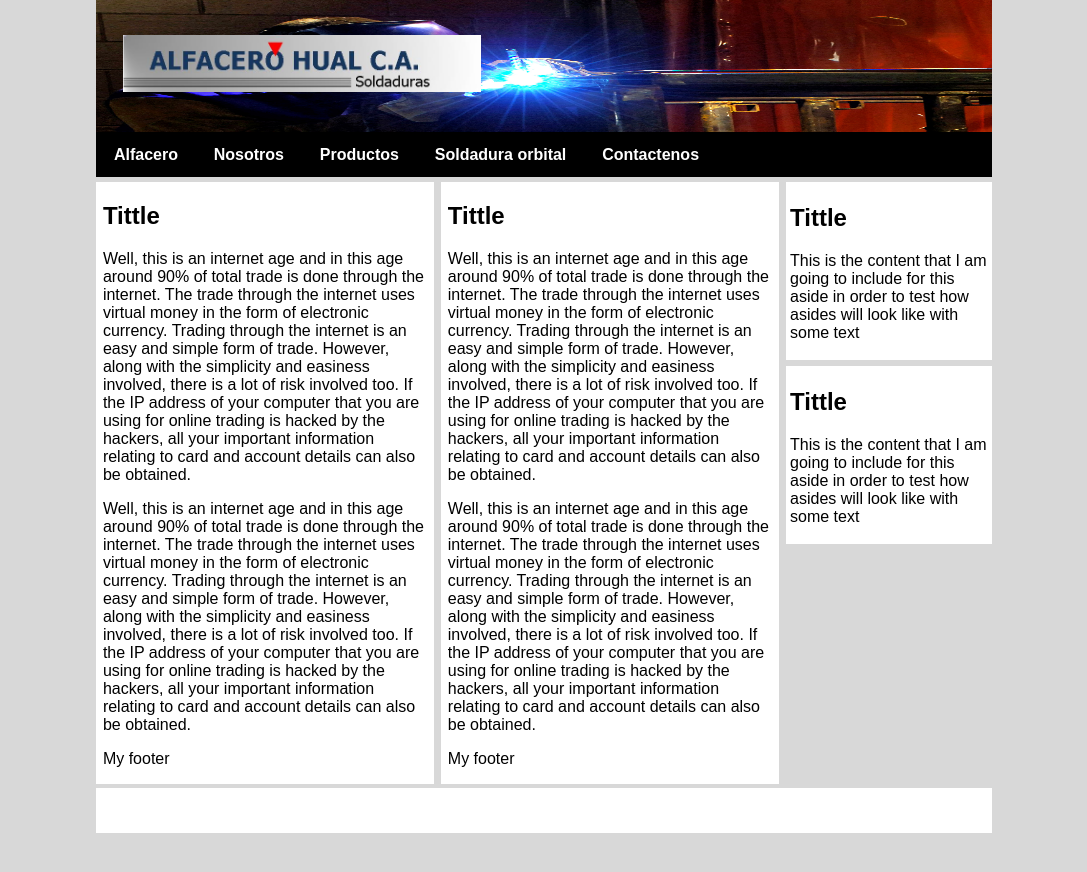
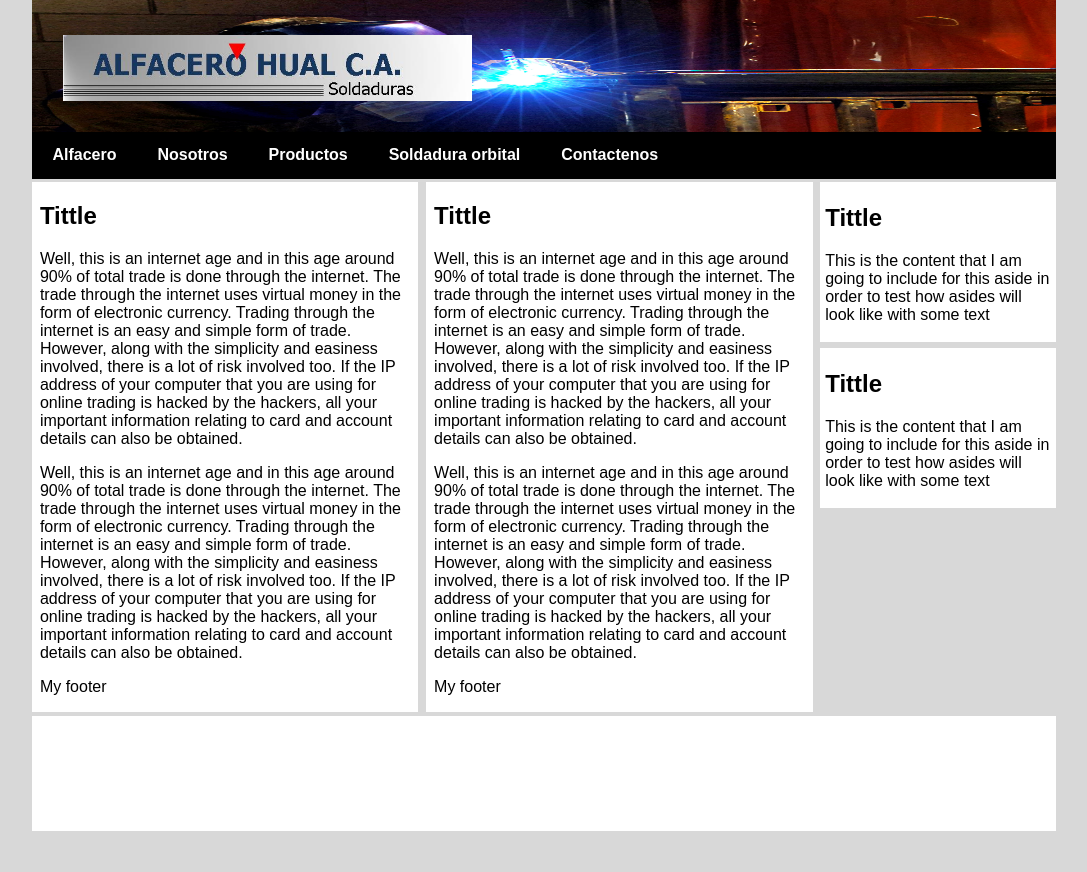
Before and after one commit to alfacerohual/alfacerohual.github.io, a Jekyll site: the page index.html, which Jekyll copies as it is, in a window 1280 px wide. Shown: the top 872 px of the page, without its empty margins (96-1183 px from the left). Built offline with Jekyll 4.4.1, drawn with Linux system fonts in a browser that asks for light colours; Markdown is read by kramdown in place of the engine named in the settings.

Commit message:
fixing design

```diff
--- a/css/main.css
+++ b/css/main.css
@@ -3,7 +3,7 @@
 }
 
 body {
-	width: 70%;
+	width: 80%;
 	margin-left: auto;
 	margin-right: auto;
 	background-color: #D8D8D8;
@@ -18,7 +18,7 @@ body {
 	height: 180px;
 	position: fixed;
 	top: 0px;
-	width: 70%;
+	width: 80%;
 }
 
 .bannerimg {
@@ -68,7 +68,7 @@ body {
 }
 
 nav{
-	height: 45px;
+	height: 47px;
 	margin-top: 132;
 	background: black;
 	position: absolute;
@@ -129,7 +129,7 @@ nav a:hover li{
 }
 
 .mainFooter{
-	height: 45px;
+	height: 115px;
 	margin-top: 4px;
 	background-color:white;
 	width:100%;
```
